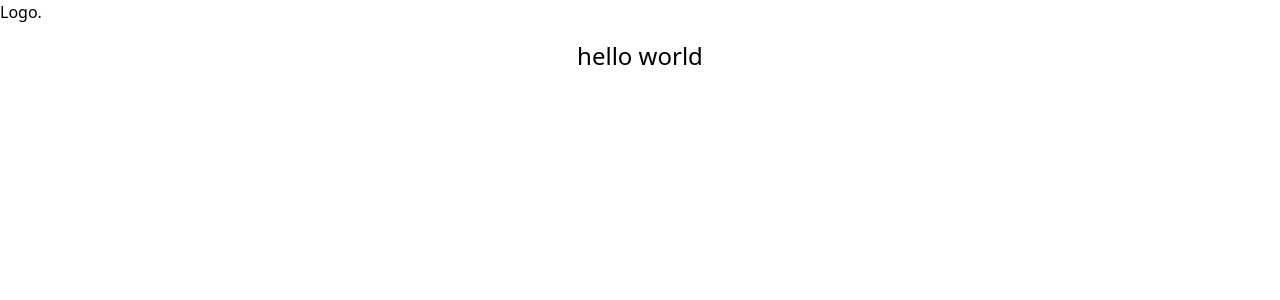
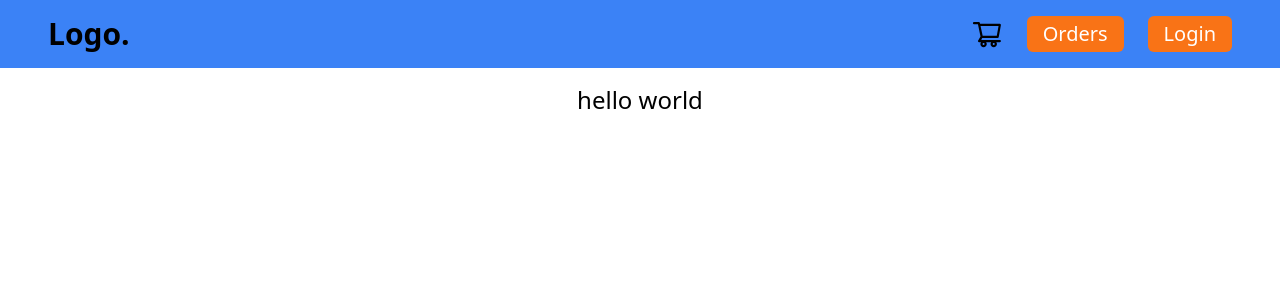
Before and after one commit to Shobhit-Mishra-02/greenhack, a Next.js app: page / in a window 1280 px wide. Shown: the top 300 px of the page. Built offline with nearby package versions, Linux system fonts and the light colour scheme.

Commit message:
added design of the navbar

```diff
--- a/components/Navbar.tsx
+++ b/components/Navbar.tsx
@@ -1,4 +1,5 @@
 import { FiMenu, FiX } from "react-icons/fi";
+import { AiOutlineShoppingCart } from "react-icons/ai";
 import { useState } from "react";
 
 const Navbar: React.FC = () => {
@@ -30,9 +31,22 @@ const Navbar: React.FC = () => {
 
       {/* navbar for big devices */}
       <div className="hidden sm:block">
-        <h2>Logo.</h2>
+        <div className="flex justify-between align-middle items-center px-4 py-4 bg-blue-500 md:px-6 lg:px-12">
+          <h2 className="text-2xl font-semibold lg:text-3xl cursor-pointer hover:text-gray-700">
+            Logo.
+          </h2>
 
-        <div></div>
+          <div className="flex justify-center align-middle items-center space-x-6 md:space-x-6">
+            <AiOutlineShoppingCart className="w-8 h-8 hover:text-gray-700 cursor-pointer" />
+
+            <button className="text-xl text-white bg-orange-500 rounded-md px-4 py-1 hover:bg-orange-600">
+              Orders
+            </button>
+            <button className="text-xl text-white bg-orange-500 rounded-md px-4 py-1 hover:bg-orange-600">
+              Login
+            </button>
+          </div>
+        </div>
       </div>
     </>
   );
```
